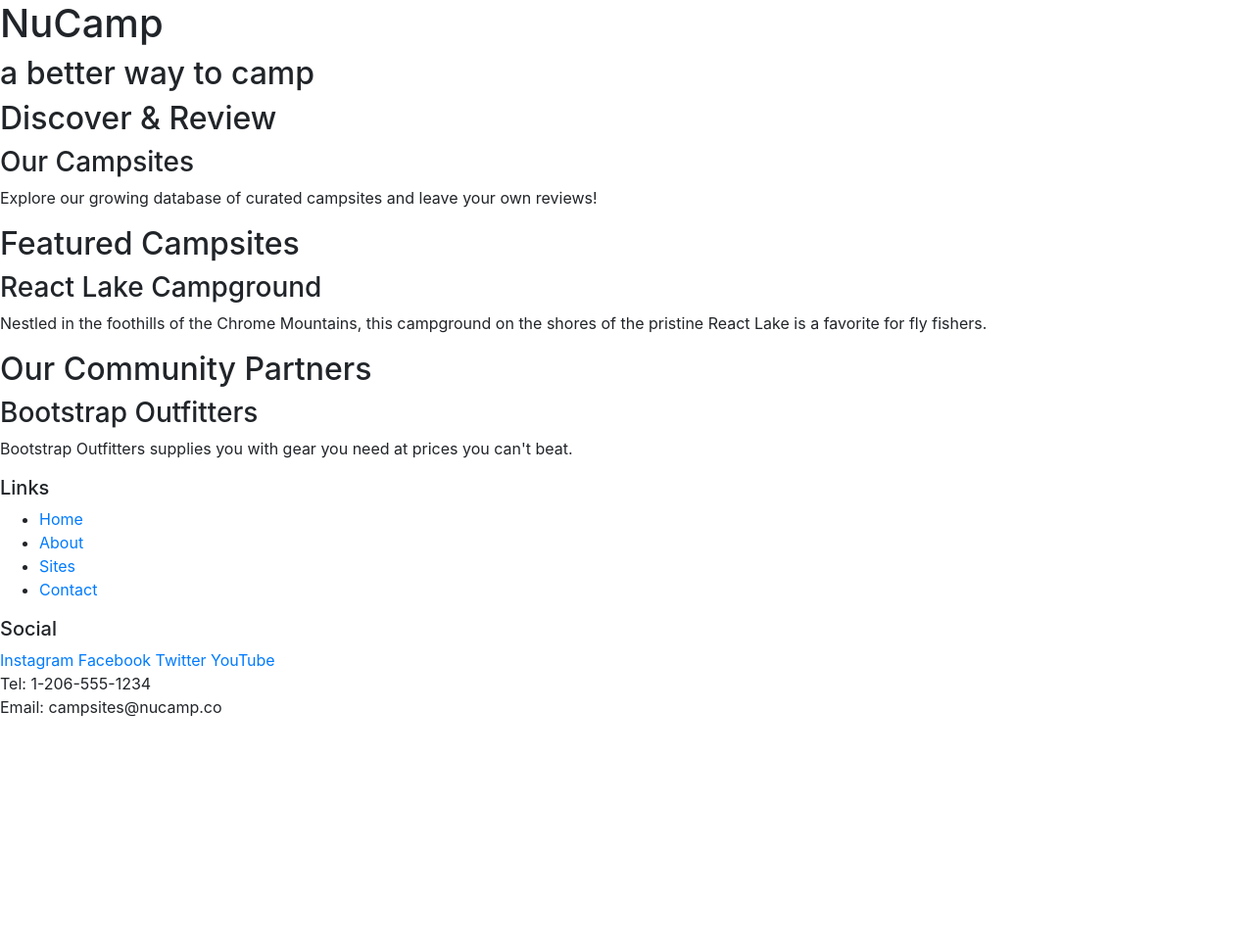
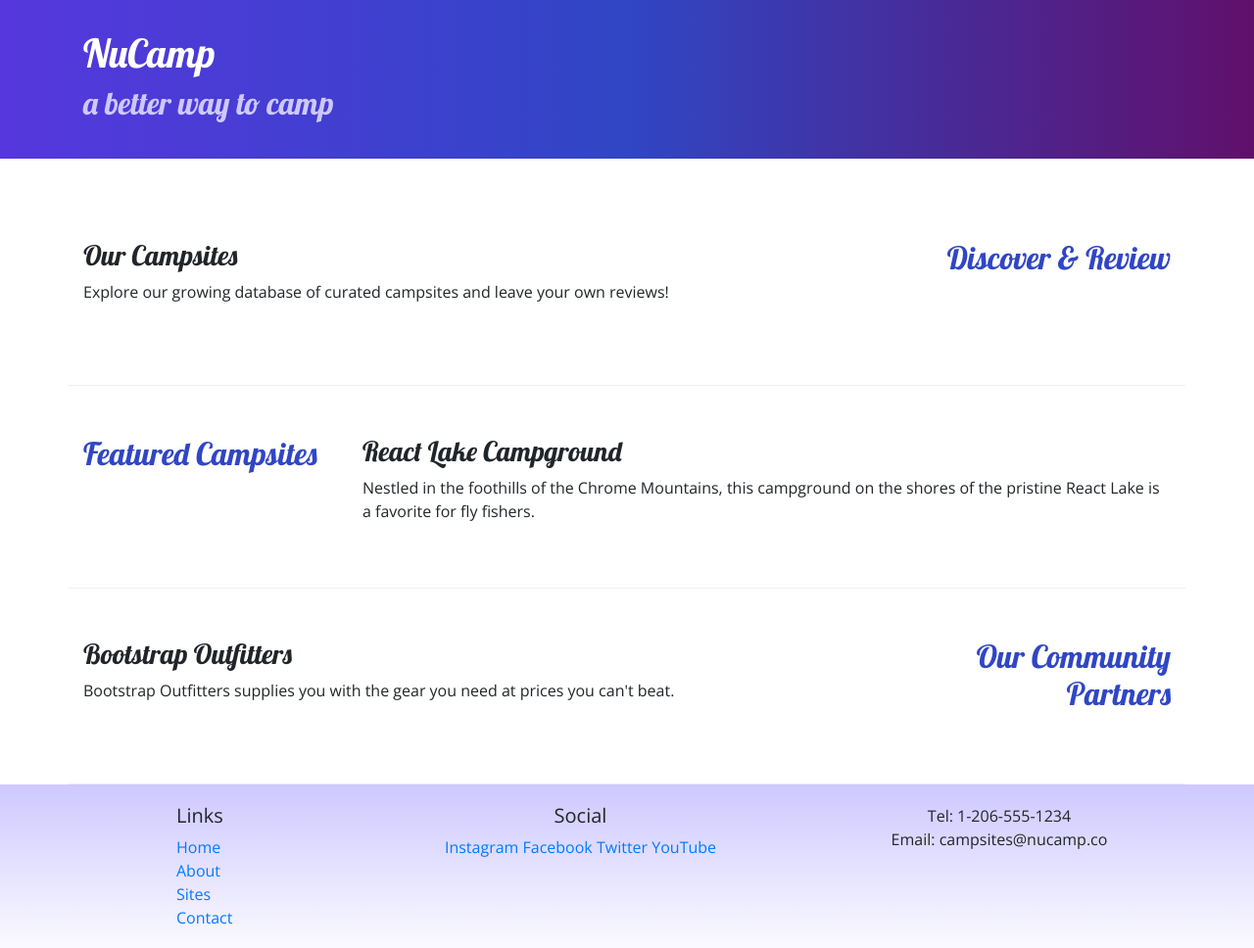
Before and after one commit to Gwydogwynn/Aboutus, a website: page index.html in a window 1280 px wide. Shown: the whole page at 98% size. Before the commit the page ends 800 px from the top, so only its background shows below. Drawn offline with nearby package versions, Linux system fonts and the light colour scheme.

Commit message:
aboutus class

```diff
--- /dev/null
+++ b/css/styles.css
@@ -0,0 +1,32 @@
+body {
+    font-family: "Open Sans", sans-serif;
+}
+
+h1, h2, h3 {
+    font-family: "Lobster", cursive;
+}
+
+h2 {
+    color: #3046C5;
+}
+
+header h2 {
+    color: #CEC8FF;
+}
+
+footer {
+    background-image: linear-gradient(#CEC8FF, white);
+    padding: 20px 0;
+}
+
+.jumbotron {
+    padding: 30px;
+    background-image: linear-gradient(to right, #5637DD, #3046C5, #60106B);
+    color: white;
+}
+
+.row-content {
+    padding: 50px 0;
+    border-bottom: 1px ridge;
+    min-height: 200px;
+}
--- a/index.html
+++ b/index.html
@@ -9,56 +9,81 @@
         <!-- Bootstrap CSS -->
         <link rel="stylesheet" href="node_modules/bootstrap/dist/css/bootstrap.min.css" />
 
+        <!-- Additional CSS must be placed after Bootstrap CSS -->
+        <link rel="stylesheet" href="https://fonts.googleapis.com/css?family=Lobster|Open+Sans" />
+        <link rel="stylesheet" href="css/styles.css" />
         <title>NuCamp: A Better Way To Camp</title>
     </head>
 
 <body>
 
-    <header>
-        <div>
+    <header class="jumbotron jumbotron-fluid">
+        <div class="container">
+            <div class="row">
+                <div class="col">
                     <h1>NuCamp</h1>
                     <h2>a better way to camp</h2>
                 </div>
+            </div>
+        </div>
     </header>
 
-    <div>
-        <h2>Discover & Review</h2>
+    <div class="container">
+        <div class="row row-content align-item-center">
+            <div class="col-sm-4 order-sm-last col-md-3">
+                <h2 class="text-sm-right">Discover & Review</h2>
+            </div>
+            <div class="col">
                 <h3>Our Campsites</h3>
                 <p>Explore our growing database of curated campsites and leave your own reviews!</p>
             </div>
+        </div>
 
-    <div>
+        <div class="row row-content align-item-center">
+            <div class="col-sm-4 col-md-3">
                 <h2>Featured Campsites</h2>
+            </div>
+            <div class="col">
                 <h3>React Lake Campground</h3>
         		<p>Nestled in the foothills of the Chrome Mountains, this campground on the shores of the pristine React Lake is a favorite for fly fishers.</p>
    			</div>
+        </div>
 
-    <div>
-        <h2>Our Community Partners</h2>
+        <div class="row row-content align-item-center">
+            <div class="col-sm-4 order-sm-last col-md-3">
+                <h2 class="text-sm-right">Our Community Partners</h2>
+            </div>
+            <div class="col">
                 <h3>Bootstrap Outfitters</h3>
-        <p>Bootstrap Outfitters supplies you with gear you need at prices you can't beat.</p>
+        		<p>Bootstrap Outfitters supplies you with the gear you need at prices you can't beat.</p>
+            </div>
+        </div>
     </div>
 
     <footer>
-        <div>
+        <div class="container">
+            <div class="row">
+                <div class="col-4 col-sm-2 offset-1">
                     <h5>Links</h5>
-            <ul>
+            		<ul class="list-unstyled">
                         <li><a href="#">Home</a></li>
                         <li><a href="#">About</a></li>
                         <li><a href="#">Sites</a></li>
                         <li><a href="#">Contact</a></li>
                     </ul>
                 </div>
-        <div>
+                <div class="col-6 col-sm-5 text-center">
                 	<h5>Social</h5>
                     <a href="http://instagram.com/">Instagram</a>
                     <a href="http://facebook.com/">Facebook</a>
                     <a href="http://twitter.com/">Twitter</a>
                     <a href="http://youtube.com/">YouTube</a>
                 </div>
-        <div>
+                <div class="col-sm-4 text-center">
                     Tel: 1-206-555-1234<br />
                     Email: campsites@nucamp.co
+                </div>
+           </div>
         </div>
     </footer>
       <!-- jQuery must come first, then Popper.js, then the Bootstrap JavaScript plugins.-->
```
Also changed, not shown: aboutus.html (added, +101 -0 lines). Lines whose indentation alone changed are shown as unchanged.
